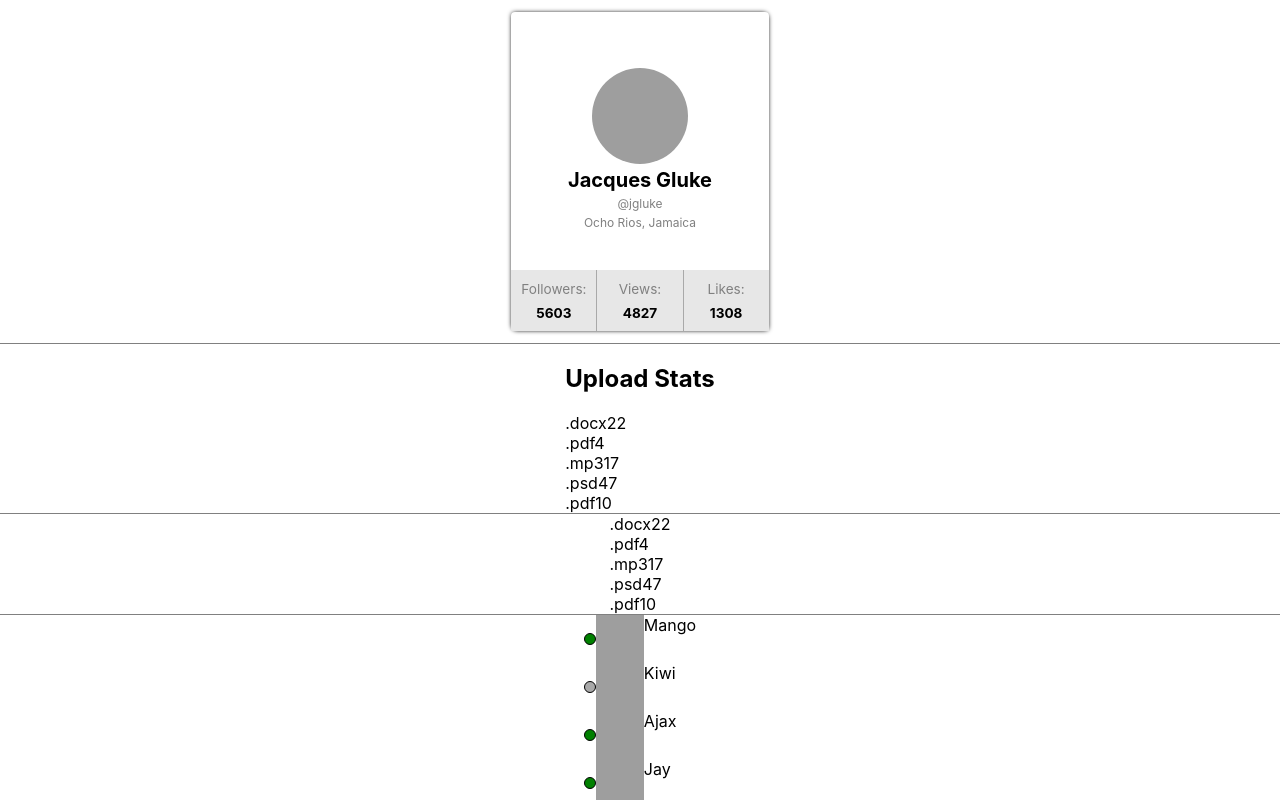
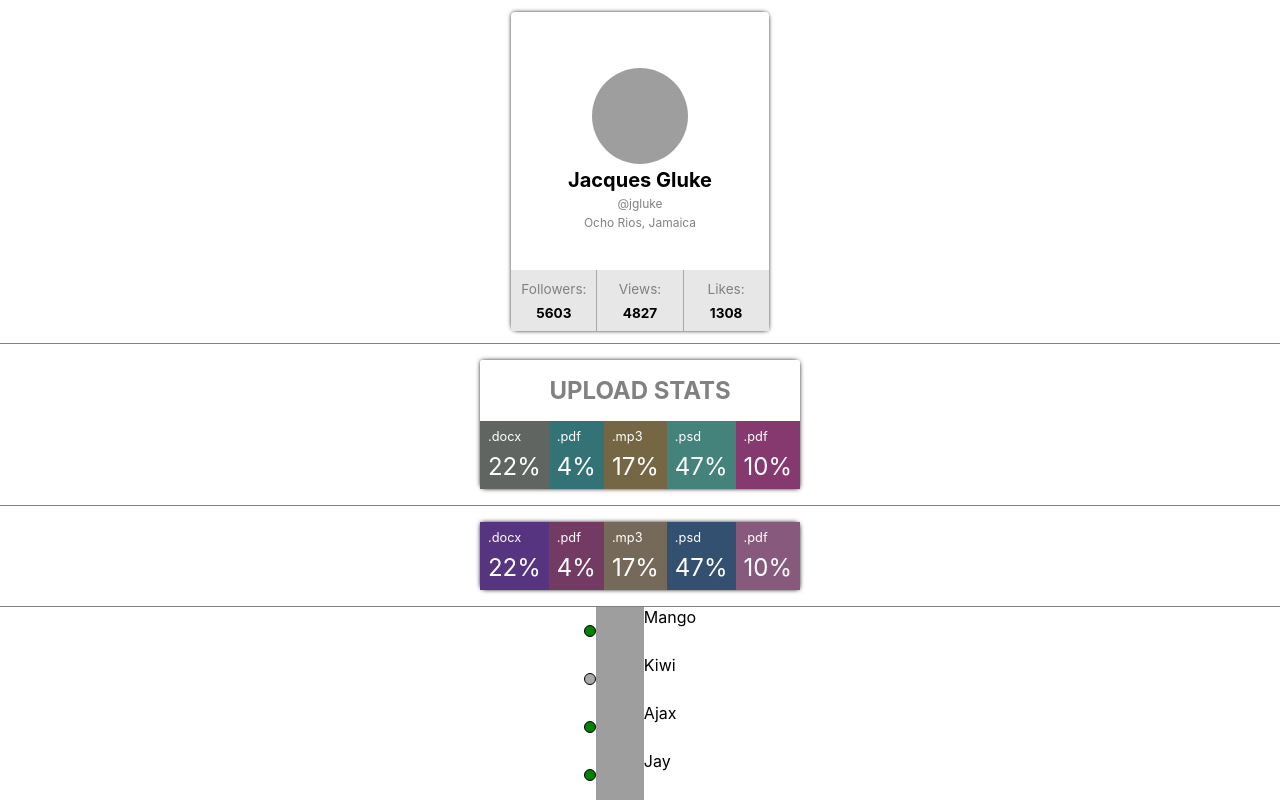
Before and after one commit to MateuszPiszczatowski/goit-react-hw-01-components, a React (Create React App) app: page / in a window 1280 px wide. Shown: the top 800 px of the page. Built offline with nearby package versions, Linux system fonts and the light colour scheme; grey boxes are pictures that could not be loaded.

Commit message:
Add styles for Statistics component (random colors are an ugly idea)

```diff
--- a/src/App.css
+++ b/src/App.css
@@ -15,3 +15,11 @@ ul {
 p {
   margin: 0;
 }
+h1,
+h2,
+h3,
+h4,
+h5,
+h6 {
+  margin: 0;
+}
--- a/src/components/Profile/Profile.jsx
+++ b/src/components/Profile/Profile.jsx
@@ -6,17 +6,19 @@ const Profile = ({
   username,
   tag,
   location,
-  avatar = blankProfileImage,
+  avatar = "",
   stats = { followers: 0, views: 0, likes: 0 },
 }) => {
   return (
     <div className={css.profile}>
       <div className={css.description}>
-        <img
-          src={avatar === "" ? blankProfileImage : avatar}
-          alt="User avatar"
-          className={css.avatar}
-        />
+        {avatar !== "" ? (
+          <img src={avatar} alt="User avatar" className={css.avatar} />
+        ) : (
+          <svg className={css.avatar}>
+            <use href={blankProfileImage} />
+          </svg>
+        )}
         <p className={css.name}>{username}</p>
         {tag && <p className={css.tag}>@{tag}</p>}
         {location && <p className={css.location}>{location}</p>}
--- a/src/components/Profile/Profile.module.css
+++ b/src/components/Profile/Profile.module.css
@@ -14,9 +14,11 @@
   gap: 0.25rem;
 }
 .avatar {
+  display: block;
   width: 6rem;
   height: 6rem;
   border-radius: 100%;
+  fill: #555555;
 }
 .name {
   font-size: 1.25rem;
--- a/src/components/Statistics/Statistics.jsx
+++ b/src/components/Statistics/Statistics.jsx
@@ -1,19 +1,35 @@
 import css from "./Statistics.module.css";
 import PropTypes from "prop-types";
 
-const Statistics = ({ label, stats }) => {
+const getRandom = (min, max) => {
+  return Math.round(Math.random() * (max - min)) + min;
+};
+
+const getRandomRGBAColor = (min = 50, max = 135, alpha = 1) => {
+  return `rgba(${getRandom(min, max)}, ${getRandom(min, max)}, ${getRandom(min, max)}, ${alpha})`;
+};
+
+const Statistics = ({ label, stats = [] }) => {
   return (
     <section className={css.statistics}>
+      {stats.length > 0 ? (
+        <>
           {label && <h2 className={css.title}>{label}</h2>}
-
           <ul className={css.statList}>
             {stats.map((stat) => (
-          <li key={stat.id} className={css.item}>
+              <li
+                key={stat.id}
+                className={css.item}
+                style={{ backgroundColor: getRandomRGBAColor() }}>
                 <span className={css.label}>{stat.label}</span>
                 <span className={css.percentage}>{stat.percentage}</span>
               </li>
             ))}
           </ul>
+        </>
+      ) : (
+        <p className={css.paragraph}>No stats to show</p>
+      )}
     </section>
   );
 };
--- a/src/components/Statistics/Statistics.module.css
+++ b/src/components/Statistics/Statistics.module.css
@@ -0,0 +1,34 @@
+.statistics {
+  border-radius: 2px;
+  box-shadow: 1px 1px 5px -2px black, -1px -1px 5px -2px black;
+  margin: 1rem 0;
+}
+.title {
+  text-transform: uppercase;
+  text-align: center;
+  padding: 1rem;
+  font-size: 1.5rem;
+  color: rgb(129, 129, 129);
+}
+.statList {
+  display: flex;
+}
+.item {
+  display: flex;
+  flex-direction: column;
+  gap: 0.5rem;
+  color: white;
+  padding: 0.5rem;
+}
+.label {
+  font-size: 0.8rem;
+}
+.percentage {
+  font-size: 1.5rem;
+}
+.percentage::after {
+  content: "%";
+}
+
+.paragraph {
+}
```
Also changed, not shown: src/images/blank.svg. Lines whose indentation alone changed are shown as unchanged.
